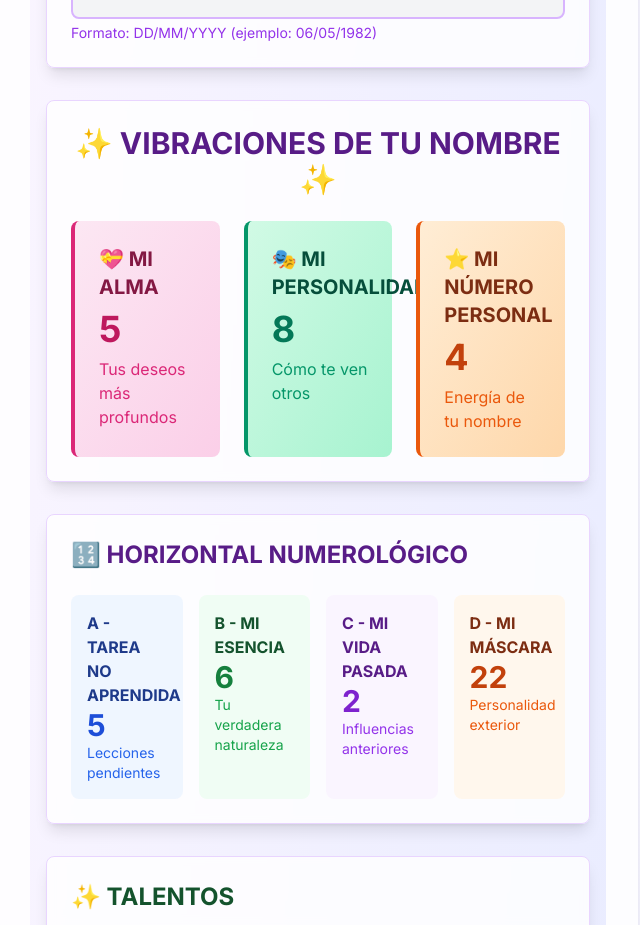
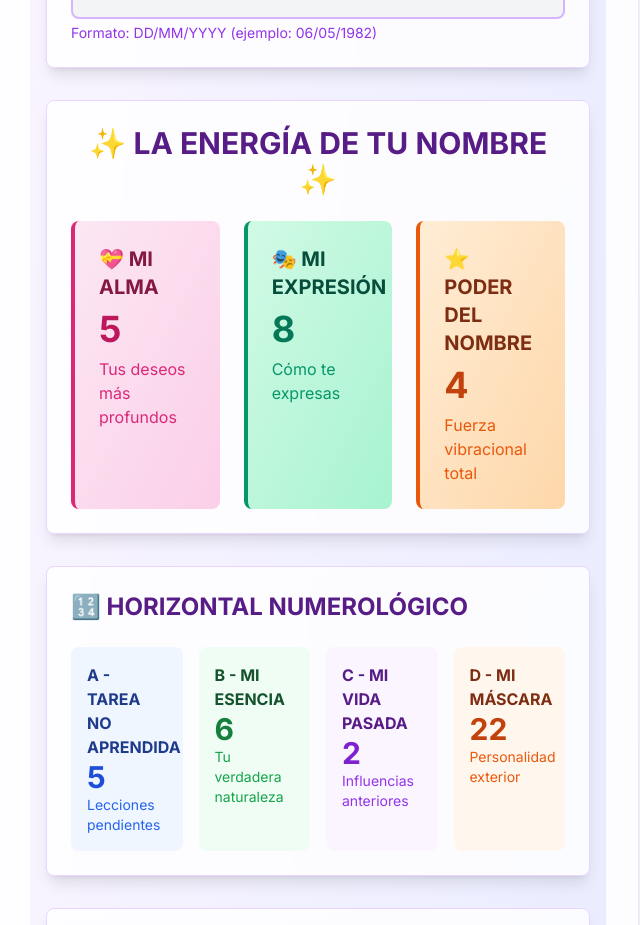
Before and after one commit to uset82/NUMEROLOGO, a Next.js app in the folder MCP/: page / in a window 1280 px wide. Shown: the part 1180-2105 px from the top of the page, without its empty margins (322-962 px from the left). Built offline with nearby package versions, Linux system fonts and the light colour scheme.

Commit message:
refactor: update first section title and labels - LA ENERGÍA DE TU NOMBRE with MI EXPRESIÓN and PODER DEL NOMBRE

```diff
--- a/MCP/src/components/NumerologyCalculator.tsx
+++ b/MCP/src/components/NumerologyCalculator.tsx
@@ -192,10 +192,10 @@ export function NumerologyCalculator({ isPreviewMode = false, isDraggableMode =
         {result && (
           <div className="space-y-8">
 
-            {/* Vibraciones del Nombre */}
+            {/* La Energía de tu Nombre */}
             <div className="numerology-card">
               <h2 className="text-3xl font-bold text-purple-900 mb-6 text-center">
-                ✨ VIBRACIONES DE TU NOMBRE ✨
+                ✨ LA ENERGÍA DE TU NOMBRE ✨
               </h2>
 
               <div className="grid grid-cols-1 md:grid-cols-3 gap-6">
@@ -206,15 +206,15 @@ export function NumerologyCalculator({ isPreviewMode = false, isDraggableMode =
                 </div>
 
                 <div className="bg-gradient-to-br from-emerald-100 to-emerald-200 p-6 rounded-lg border-l-4 border-emerald-600">
-                  <h3 className="text-xl font-bold text-emerald-900 mb-2">🎭 MI PERSONALIDAD</h3>
+                  <h3 className="text-xl font-bold text-emerald-900 mb-2">🎭 MI EXPRESIÓN</h3>
                   <div className="text-4xl font-bold text-emerald-700">{result.summary.personalidad}</div>
-                  <p className="text-emerald-600 mt-2">Cómo te ven otros</p>
+                  <p className="text-emerald-600 mt-2">Cómo te expresas</p>
                 </div>
 
                 <div className="bg-gradient-to-br from-orange-100 to-orange-200 p-6 rounded-lg border-l-4 border-orange-600">
-                  <h3 className="text-xl font-bold text-orange-900 mb-2">⭐ MI NÚMERO PERSONAL</h3>
+                  <h3 className="text-xl font-bold text-orange-900 mb-2">⭐ PODER DEL NOMBRE</h3>
                   <div className="text-4xl font-bold text-orange-700">{result.summary.numeroPersonal}</div>
-                  <p className="text-orange-600 mt-2">Energía de tu nombre</p>
+                  <p className="text-orange-600 mt-2">Fuerza vibracional total</p>
                 </div>
               </div>
             </div>
```
